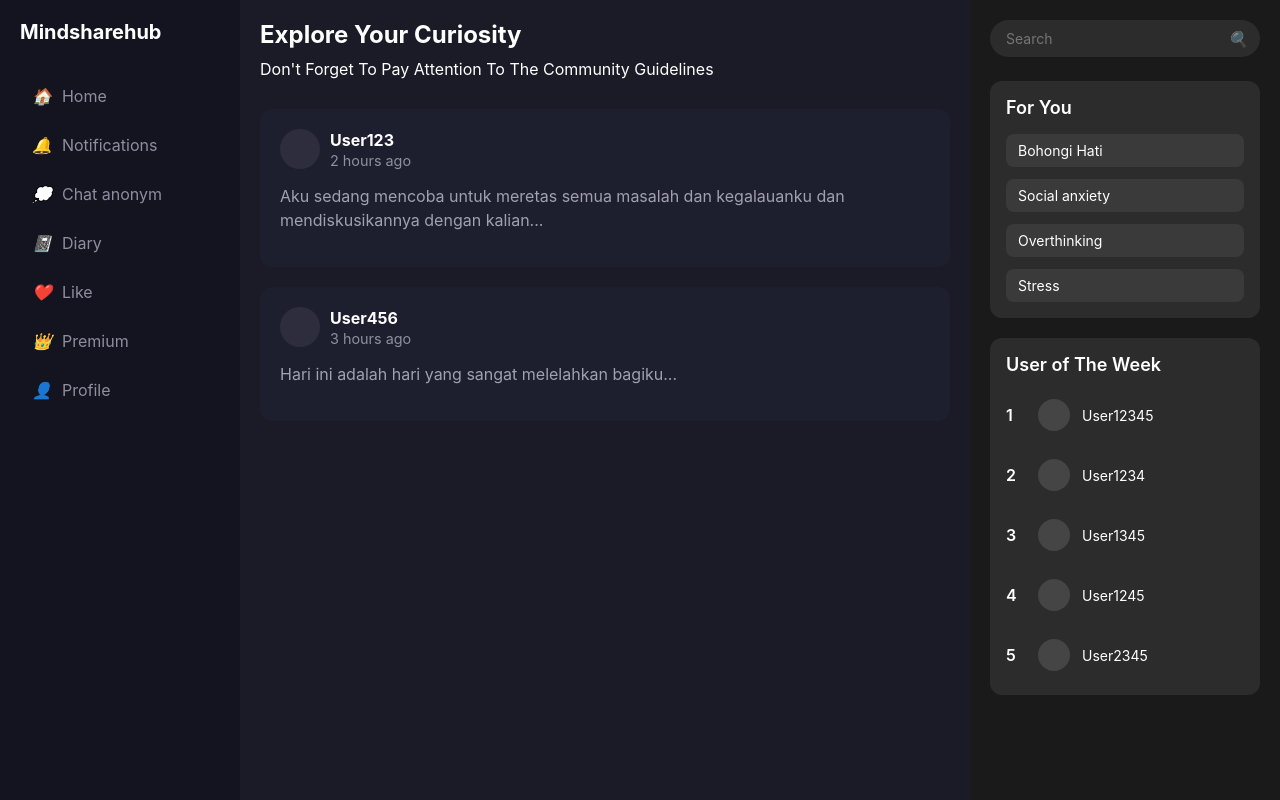
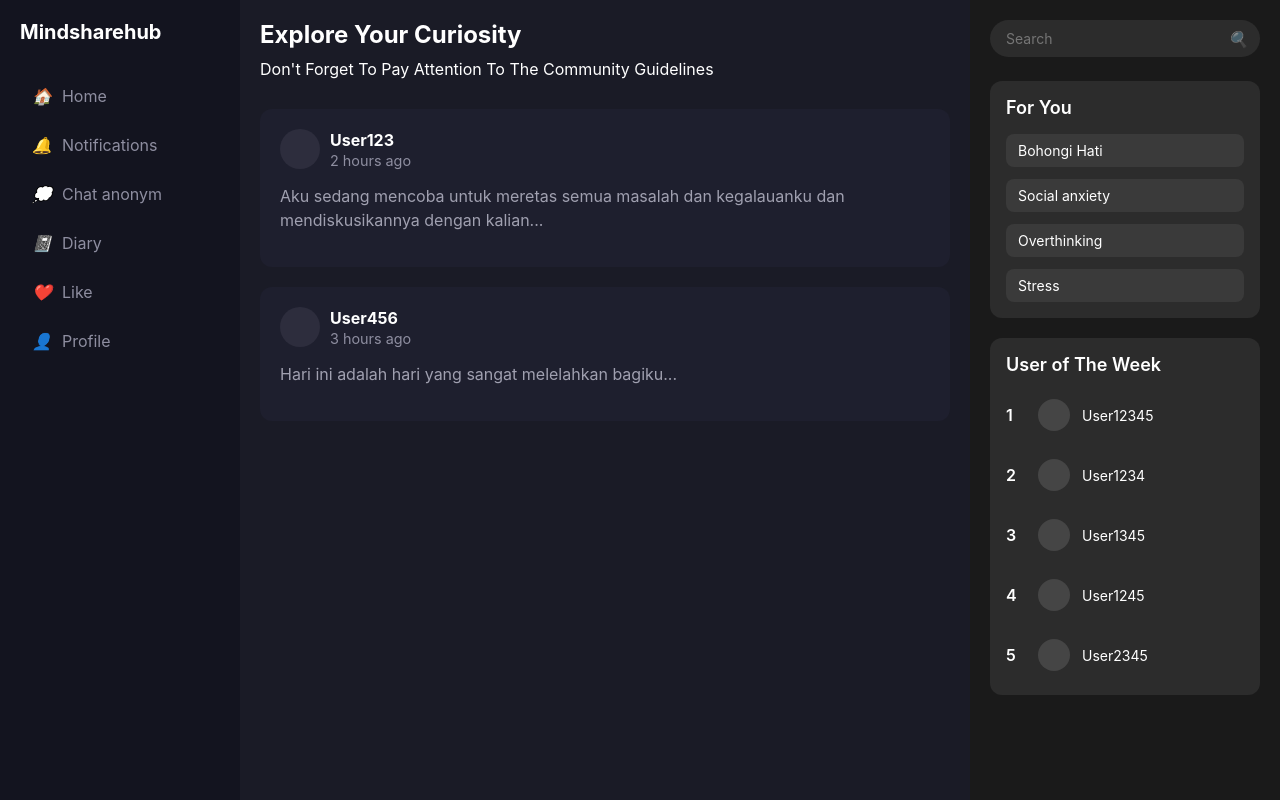
Before and after one commit to Ranayh14/MindshareHub, a PHP site: page /Dashboard.php in a window 1280 px wide. Run offline with PHP 8.4, Linux system fonts and the light colour scheme.

Commit message:
commit dashboard1

```diff
--- a/Dashboard/Dashboard.php
+++ b/Dashboard/Dashboard.php
@@ -29,10 +29,6 @@
         <a href="#" class="menu-item">
             <i>❤️</i>
             Like
-        </a>
-        <a href="#" class="menu-item">
-            <i>👑</i>
-            Premium
         </a>
         <a href="#" class="menu-item">
             <i>👤</i>
```
